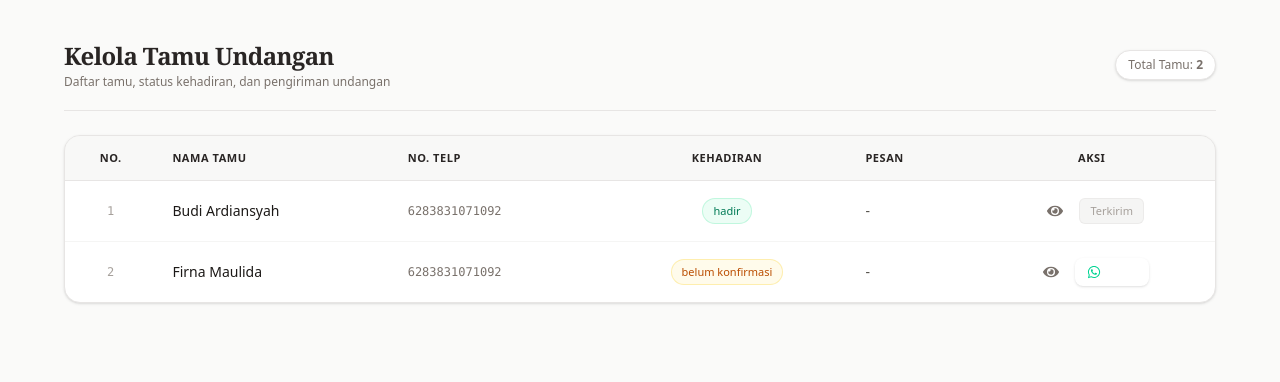
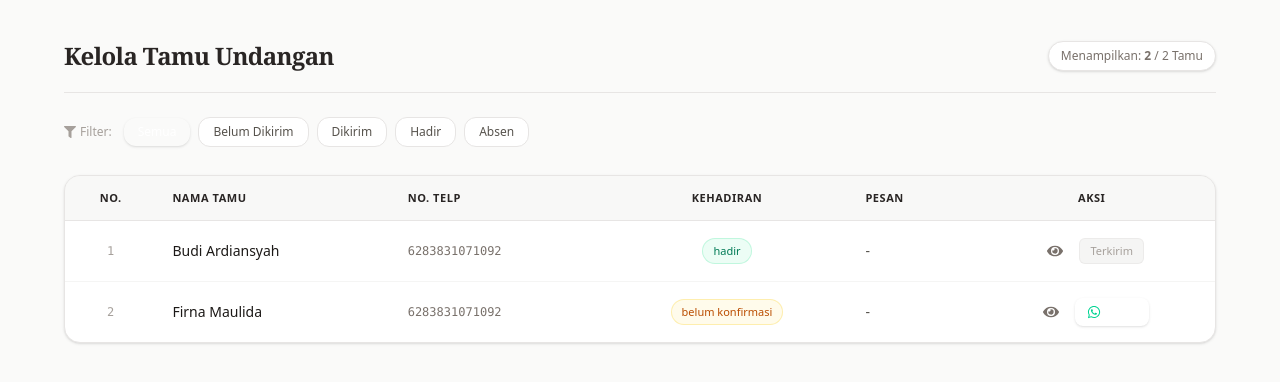
Before and after one commit to GithubFarelAlghazali/client-base-template, a Next.js app: page /dashboard in a window 1280 px wide. Shown: the top 382 px of the page. Built offline with nearby package versions, Linux system fonts and the light colour scheme; a web font is replaced by a local one.

Commit message:
feat: add filtering to guest-list

```diff
--- a/app/dashboard/page.tsx
+++ b/app/dashboard/page.tsx
@@ -1,9 +1,9 @@
 "use client";
 
-import { useState } from "react";
+import { useState, useMemo } from "react";
 import guestList from "../helpers/guestList.json";
 import { brideInfo } from "../helpers/data";
-import { FaWhatsapp, FaTimes, FaEye } from "react-icons/fa";
+import { FaWhatsapp, FaTimes, FaEye, FaFilter } from "react-icons/fa";
 import updateWaSend from "./updateWaSend";
 
 interface Guest {
@@ -14,6 +14,8 @@ interface Guest {
   message: string;
   invitationStatus: string;
 }
+
+type FilterType = "semua" | "belum_dikirim" | "dikirim" | "hadir" | "absen";
 
 const sendWaInvitation = async (
   guestId: string,
@@ -55,11 +57,39 @@ ${brideInfo.man.nickname} & ${brideInfo.woman.nickname}`;
 
 export default function GuestDashboard() {
   const [selectedGuest, setSelectedGuest] = useState<Guest | null>(null);
+  const [filter, setFilter] = useState<FilterType>("semua");
 
   const truncateMessage = (text: string, length: number = 12) => {
     if (!text) return "-";
     return text.length > length ? `${text.slice(0, length)}...` : text;
   };
+
+  // Filter guest list dynamically
+  const filteredGuests = useMemo(() => {
+    return guestList.filter((guest: Guest) => {
+      if (filter === "belum_dikirim") {
+        return guest.invitationStatus !== "dikirim";
+      }
+      if (filter === "dikirim") {
+        return guest.invitationStatus === "dikirim";
+      }
+      if (filter === "hadir") {
+        return guest.presenceStatus?.toLowerCase() === "hadir";
+      }
+      if (filter === "absen") {
+        return guest.presenceStatus?.toLowerCase() === "absen";
+      }
+      return true;
+    });
+  }, [filter]);
+
+  const filterTabs: { id: FilterType; label: string }[] = [
+    { id: "semua", label: "Semua" },
+    { id: "belum_dikirim", label: "Belum Dikirim" },
+    { id: "dikirim", label: "Dikirim" },
+    { id: "hadir", label: "Hadir" },
+    { id: "absen", label: "Absen" },
+  ];
 
   return (
     <main className="min-h-screen bg-stone-50 text-stone-800 p-4 sm:p-6 md:p-10 font-sans antialiased">
@@ -70,21 +100,51 @@ export default function GuestDashboard() {
             <h1 className="text-xl sm:text-2xl font-serif font-semibold text-taupe-800 tracking-tight">
               Kelola Tamu Undangan
             </h1>
-            <p className="text-xs text-stone-500 mt-0.5 font-light">
-              Daftar tamu, status kehadiran, dan pengiriman undangan
-            </p>
           </div>
           <div className="text-xs text-stone-500 bg-white px-3 py-1.5 rounded-full border border-stone-200 self-start sm:self-auto shadow-sm">
-            Total Tamu:{" "}
+            Menampilkan:{" "}
             <span className="font-semibold text-taupe-800">
-              {guestList.length}
-            </span>
+              {filteredGuests.length}
+            </span>{" "}
+            / {guestList.length} Tamu
           </div>
         </header>
 
+        {/* Filter Controls */}
+        <div className="flex flex-wrap items-center gap-2 overflow-x-auto pb-1 scrollbar-none">
+          <div className="flex items-center gap-1 text-xs text-stone-400 mr-1 shrink-0">
+            <FaFilter className="w-3 h-3" />
+            <span>Filter:</span>
+          </div>
+          {filterTabs.map((tab) => {
+            const isActive = filter === tab.id;
+            return (
+              <button
+                key={tab.id}
+                onClick={() => setFilter(tab.id)}
+                className={`px-3.5 py-1.5 rounded-xl text-xs font-medium whitespace-nowrap transition-all shrink-0 ${
+                  isActive
+                    ? "bg-taupe-800 text-white shadow-sm"
+                    : "bg-white text-stone-600 border border-stone-200 hover:bg-stone-100/70"
+                }`}
+              >
+                {tab.label}
+              </button>
+            );
+          })}
+        </div>
+
+        {/* Empty State */}
+        {filteredGuests.length === 0 && (
+          <div className="bg-white border border-stone-200 rounded-2xl p-12 text-center text-stone-400 text-xs sm:text-sm">
+            Tidak ada tamu dengan status ini.
+          </div>
+        )}
+
         {/* Mobile View: Card List (visible below md breakpoint) */}
+        {filteredGuests.length > 0 && (
           <div className="grid grid-cols-1 gap-3 md:hidden">
-          {guestList.map((guest: Guest, idx: number) => (
+            {filteredGuests.map((guest: Guest, idx: number) => (
               <div
                 key={guest.id || idx}
                 className="bg-white border border-stone-200 rounded-xl p-4 shadow-sm space-y-3"
@@ -149,8 +209,10 @@ export default function GuestDashboard() {
               </div>
             ))}
           </div>
+        )}
 
         {/* Desktop View: Table (hidden below md breakpoint) */}
+        {filteredGuests.length > 0 && (
           <div className="hidden md:block bg-white border border-stone-200 rounded-2xl shadow-sm overflow-hidden">
             <div className="overflow-x-auto">
               <table className="w-full text-left text-xs sm:text-sm">
@@ -165,7 +227,7 @@ export default function GuestDashboard() {
                   </tr>
                 </thead>
                 <tbody className="divide-y divide-stone-100">
-                {guestList.map((guest: Guest, idx: number) => {
+                  {filteredGuests.map((guest: Guest, idx: number) => {
                     return (
                       <tr
                         key={guest.id || idx}
@@ -236,6 +298,7 @@ export default function GuestDashboard() {
               </table>
             </div>
           </div>
+        )}
       </div>
 
       {/* Detail Modal Overlay */}
```
Lines whose indentation alone changed are shown as unchanged.
